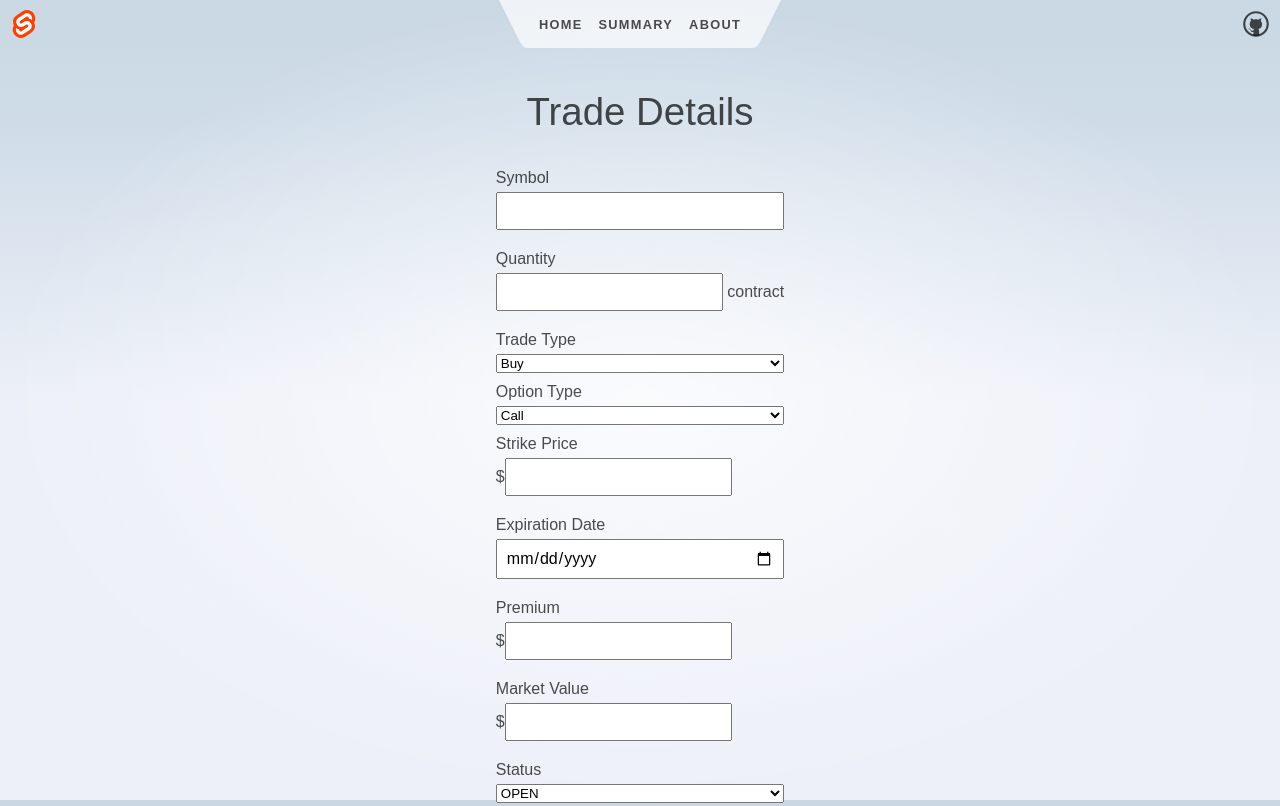
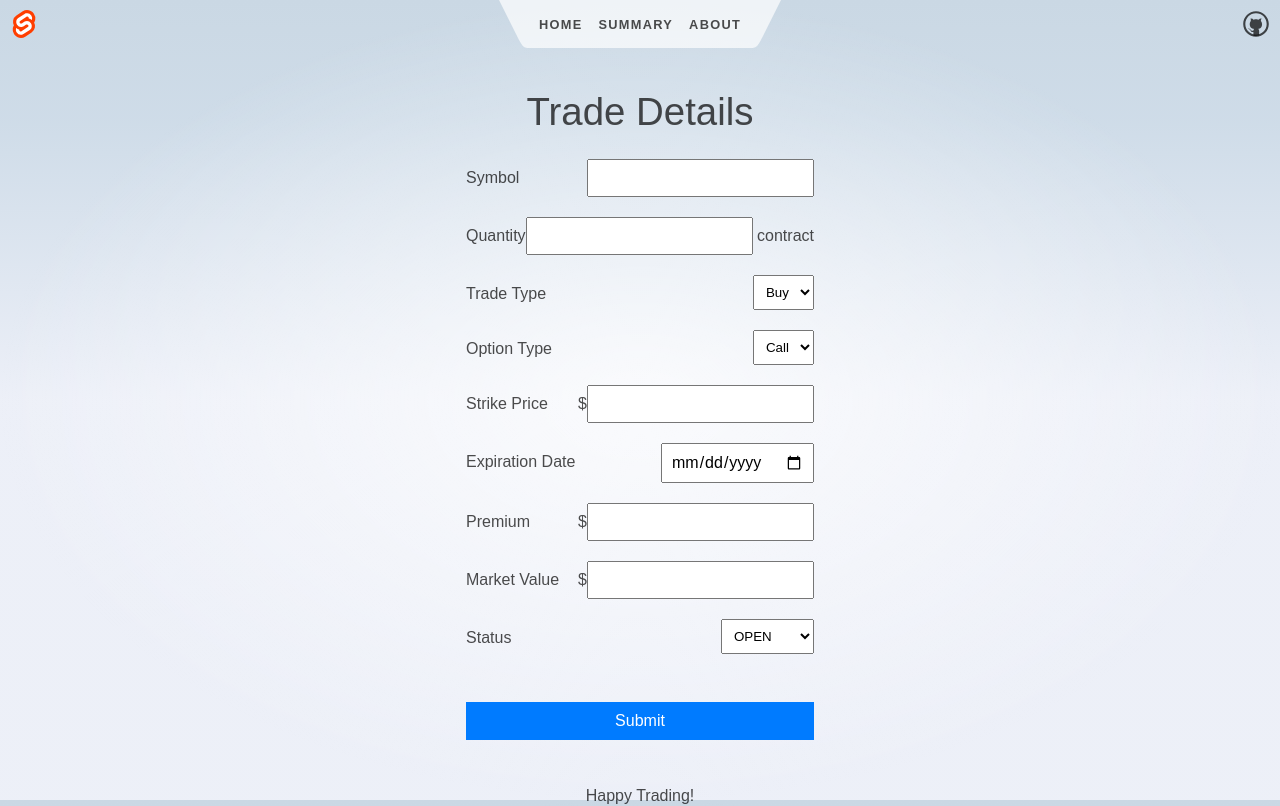
Before and after one commit to belloyang/tradejournal, a SvelteKit app: page /trade-detail in a window 1280 px wide. Shown: the top 806 px of the page. Built offline with nearby package versions, Linux system fonts and the light colour scheme.

Commit message:
Move TradeDetail to a svelte component

```diff
--- a/src/routes/+page.svelte
+++ b/src/routes/+page.svelte
@@ -2,7 +2,7 @@
 	import welcome from '$lib/images/svelte-welcome.webp';
 	import welcome_fallback from '$lib/images/svelte-welcome.png';
     import CurrentDate from './CurrentDate.svelte';
-    import AddTrade from './trade-detail/AddTrade.svelte';
+    import AddTradeButton from './trade-detail/AddTradeButton.svelte';
     import { onMount } from 'svelte';
     import { fetchAllOptionTrades } from '$lib/utils/fetch-trades';
 	let allOptionTrades = [];
@@ -34,7 +34,7 @@
 	</h1>
 	<CurrentDate />
 
-	<AddTrade />
+	<AddTradeButton />
 </section>
 
 
--- a/src/routes/trade-detail/Trade.svelte
+++ b/src/routes/trade-detail/Trade.svelte
@@ -1,6 +1,7 @@
 <script lang="ts">
     import { DB_HOST, DB_PORT } from "$lib/utils/db-host";
     import { fetchAllOptionTrades } from "$lib/utils/fetch-trades";
+    import TradeDetail from "./TradeDetail.svelte";
     import { OptionTrade, TradeStatus, OptionTrades } from "./trade";
 
     let trades = [];
@@ -33,34 +34,8 @@
 
 
   <form on:submit|preventDefault={handleSubmit}>
-    <label for="symbol">Symbol</label>
-    <input type="text" id="symbol" bind:value={optionTrade.symbol} required />
-    <label for="quantity">Quantity</label>
-    <div><input type="number" id="quantity" min="0" bind:value={optionTrade.quantity} required /> contract{optionTrade.quantity>1?"s":""}</div>
-    <label for="tradeType">Trade Type</label>
-    <select id="tradeType" bind:value={optionTrade.tradeType}>
-      <option value="Buy">Buy</option>
-      <option value="Sell">Sell</option>
-    </select>
+    <TradeDetail {optionTrade} />
 
-    <label for="optionType">Option Type</label>
-    <select id="optionType" bind:value={optionTrade.optionType}>
-      <option value="Call">Call</option>
-      <option value="Put">Put</option>
-    </select>
-    <label for="strike">Strike Price</label>
-    <div>$<input type="number" id="strike" bind:value={optionTrade.strike} required /></div>
-    <label for="expirationDate">Expiration Date</label>
-    <input type="date" id="expirationDate" bind:value={optionTrade.expirationDate} required />
-    <label for="premium">Premium</label>
-    <div>$<input type="number" step="0.01" min=0 id="premium" bind:value={optionTrade.premium} required /></div>
-    <label for="marketValue">Market Value</label>
-    <div>$<input type="number" step="0.01" min=0 id="marketValue" bind:value={optionTrade.marketValue} required /></div>
-    <label for="status">Status</label>
-    <select id="status" bind:value={optionTrade.status}>
-      <option value={TradeStatus.OPEN}>OPEN</option>
-      <option value={TradeStatus.CLOSED}>CLOSED</option>
-    </select>
     <br/>
     <button type="submit">Submit</button>
   </form>
@@ -69,7 +44,7 @@
     form {
       display: flex;
       flex-direction: column;
-      max-width: 300px;
+      max-width: 500px;
       margin: 0 auto;
     }
     label {
--- /dev/null
+++ b/src/routes/trade-detail/TradeDetail.svelte
@@ -0,0 +1,78 @@
+<script lang="ts" >
+    import { TradeStatus } from "./trade";
+
+    export let optionTrade;
+</script>
+
+<div>
+    <div class="row">
+    <label for="symbol">Symbol</label>
+    <input type="text" id="symbol" bind:value={optionTrade.symbol} required />
+    </div>
+    <div class="row">
+    <label for="quantity">Quantity</label>
+    <span><input type="number" id="quantity" min="0" bind:value={optionTrade.quantity} required /> contract{optionTrade.quantity>1?"s":""}</span>
+    </div>
+    <div class="row">
+    <label for="tradeType">Trade Type</label>
+    <select id="tradeType" bind:value={optionTrade.tradeType}>
+      <option value="Buy">Buy</option>
+      <option value="Sell">Sell</option>
+    </select>
+    </div>
+    <div class="row">
+    <label for="optionType">Option Type</label>
+    <select id="optionType" bind:value={optionTrade.optionType}>
+      <option value="Call">Call</option>
+      <option value="Put">Put</option>
+    </select>
+    </div>
+    <div class="row">
+    <label for="strike">Strike Price</label>
+    <span>$<input type="number" id="strike" bind:value={optionTrade.strike} required /></span>
+    </div>
+    <div class="row">
+    <label for="expirationDate">Expiration Date</label>
+    <input type="date" id="expirationDate" bind:value={optionTrade.expirationDate} required />
+    </div>
+    <div class="row">
+    <label for="premium">Premium</label>
+    <span>$<input type="number" step="0.01" min=0 id="premium" bind:value={optionTrade.premium} required /></span>
+    </div>
+    <div class="row">
+    <label for="marketValue">Market Value</label>
+    <span>$<input type="number" step="0.01" min=0 id="marketValue" bind:value={optionTrade.marketValue} required /></span>
+    </div>
+    <div class="row">
+    <label for="status">Status</label>
+    <select id="status" bind:value={optionTrade.status}>
+      <option value={TradeStatus.OPEN}>OPEN</option>
+      <option value={TradeStatus.CLOSED}>CLOSED</option>
+    </select>
+    </div>
+</div>
+
+<style>
+    .row {
+        display: flex;
+        flex-direction: row;
+        justify-content: space-between;
+    }
+    label {
+        margin: 10px 0 5px;
+    }
+    input {
+        padding: 8px;
+        margin-bottom: 10px;
+    }
+    select {
+        padding: 8px;
+        margin-bottom: 10px;
+    }
+    button {
+        padding: 10px;
+    }
+    div {
+        margin-bottom: 10px;
+    }
+</style>
--- a/src/routes/trade-list/TradeList.svelte
+++ b/src/routes/trade-list/TradeList.svelte
@@ -1,7 +1,7 @@
 <script lang="ts">
     import { onDestroy, onMount } from 'svelte';
     import { OptionTrade, TradeStatus, OptionTrades } from '../trade-detail/trade'
-    import AddTrade from '../trade-detail/AddTrade.svelte';
+    import AddTradeButton from '../trade-detail/AddTradeButton.svelte';
     import TradeItem from './TradeItem.svelte';
     import { fetchAllOptionTrades } from '$lib/utils/fetch-trades';
 
@@ -117,7 +117,7 @@
   </div>
 {/if}
 
-<AddTrade />
+<AddTradeButton />
 
 <style>
    .container {
```
Also changed, not shown: src/routes/trade-detail/AddTradeButton.svelte (renamed from src/routes/trade-detail/AddTrade.svelte).
